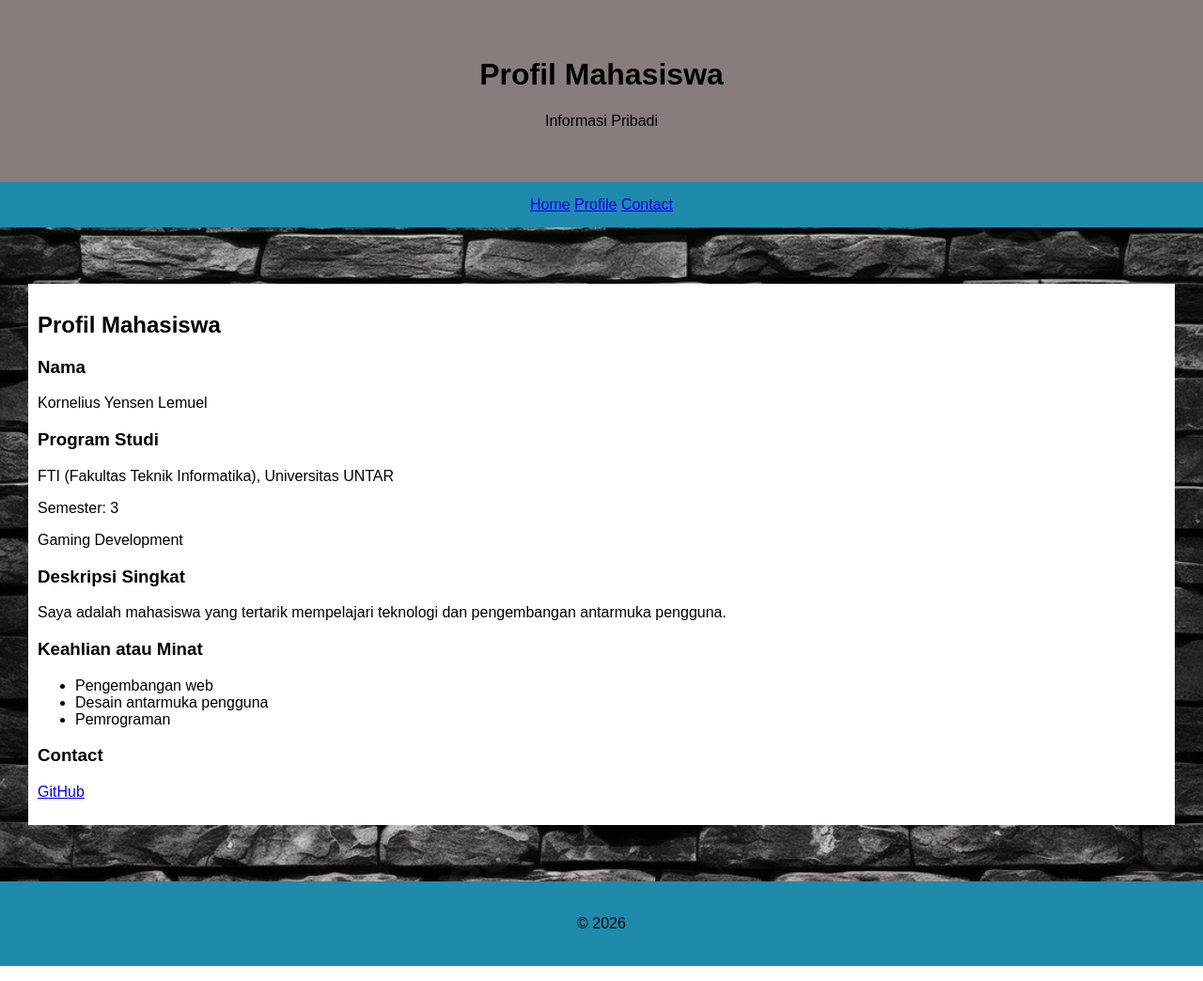
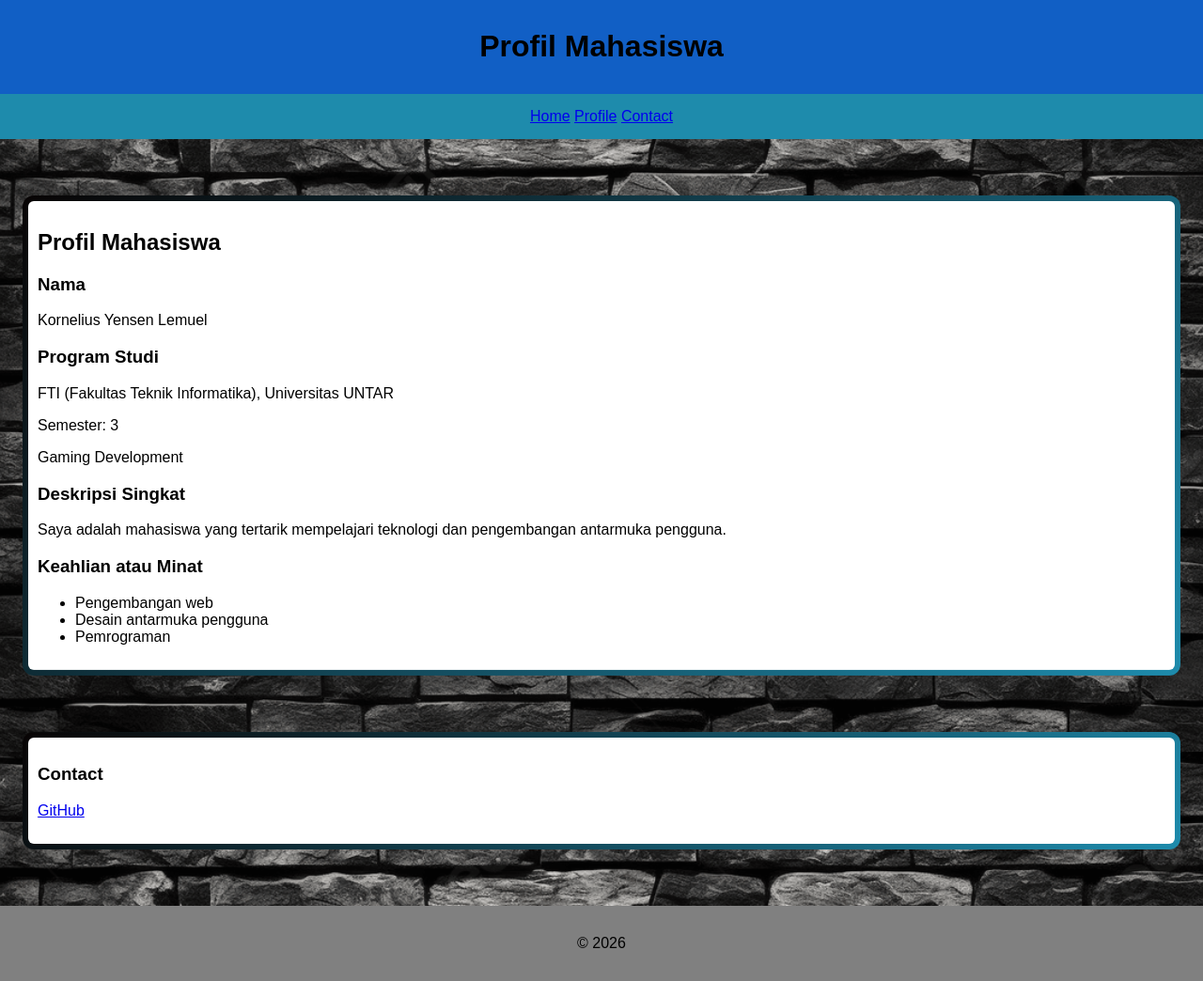
Before and after one commit to yensenlemuel4-beep/HTML_535250062, a plain HTML site: page index.html in a window 1280 px wide. Shown: the whole page at 94% size. Drawn offline with Linux system fonts and the light colour scheme.

Commit message:
Tambah Border

```diff
--- a/index.html
+++ b/index.html
@@ -8,7 +8,6 @@
 		<div id="home">
 			<header>
 				<h1>Profil Mahasiswa</h1>
-				<p>Informasi Pribadi</p>
 			</header>
 
 			<nav aria-label="Navigasi utama">
@@ -46,7 +45,8 @@
 							<li>Pemrograman</li>
 						</ul>
 					</section>
-
+				</article>
+				<article class="profile" id="contact">
 					<section id="contact">
 						<h3>Contact</h3>
 						<p><a href="https://github.com/yensenlemuel4-beep" target="_blank">GitHub</a></p>
--- a/style.css
+++ b/style.css
@@ -6,13 +6,13 @@ body {
     background-attachment: fixed;
 }
 header {
-    padding: 40px;
+    padding: 10px;
     text-align: center;
-    background: #887c7c;
+    background: #115fc5;
 }
 
 nav {
-    padding: 15px;
+    padding: 15px   ;
     text-align: center;
     background: #1e8bac;
 }
@@ -24,14 +24,18 @@ article {
 }
 
 footer {
-    padding: 20px;
+    padding: 15px;
     text-align: center;
-    background: #1e8bac;
+    background: gray;
 }
 
 .profile {
     padding: 10px;
-    background: white;
+    border: 6px solid transparent;
+    border-radius: 12px;
+    background:
+        linear-gradient(white, white) padding-box,
+        linear-gradient(135deg, #080404, #1e8bac) border-box;
     background-size: cover;
     background-position: center;
 }
```
